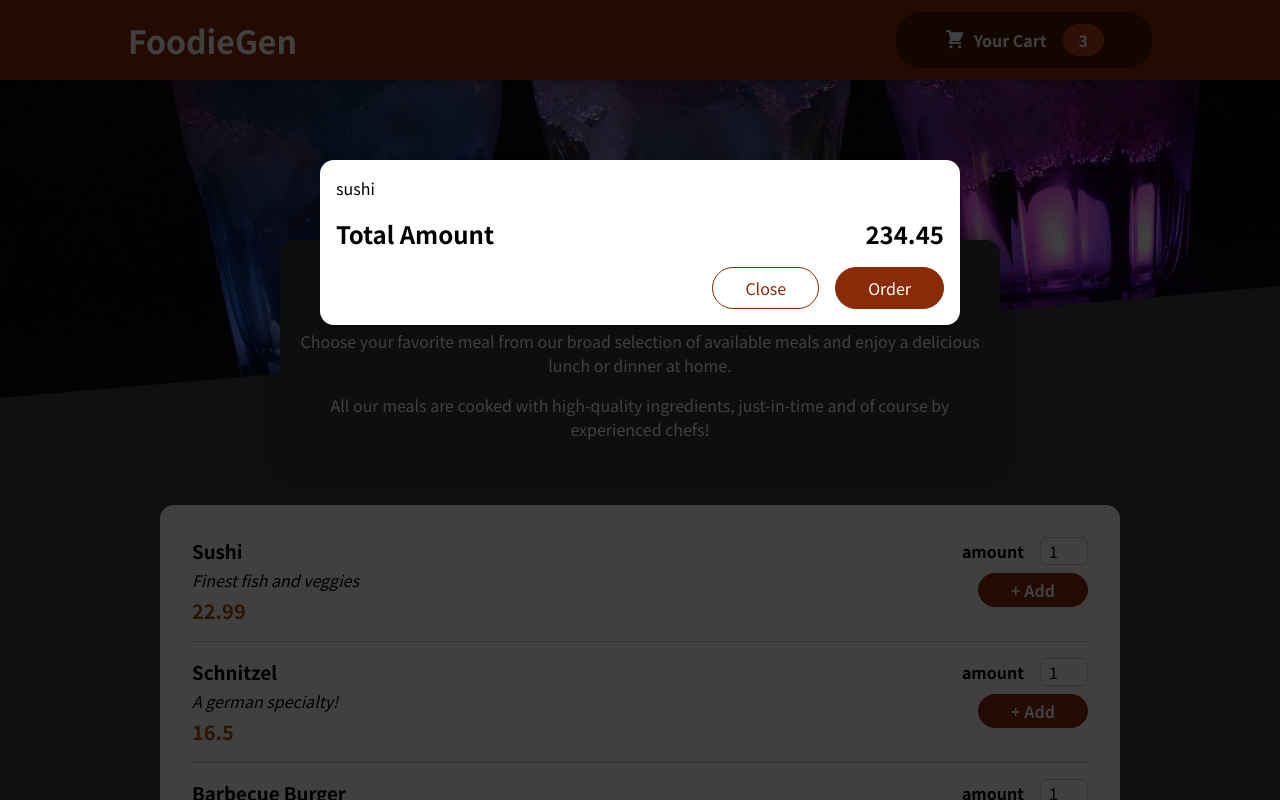
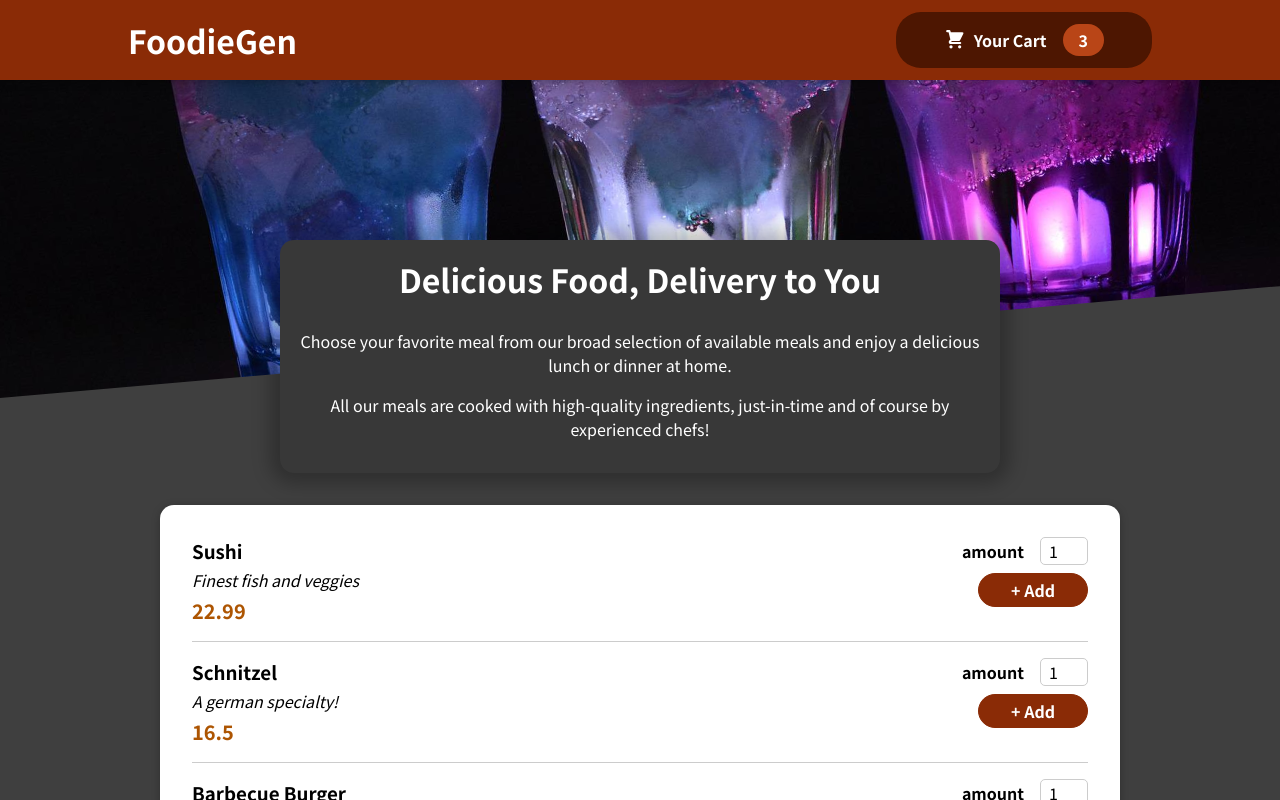
Before and after one commit to khan215701/React-FoodieGen, a React (Create React App) app: page / in a window 1280 px wide. Shown: the top 800 px of the page. Built offline with nearby package versions, Linux system fonts and the light colour scheme.

Commit message:
functionality on close and open cart modal

```diff
--- a/src/App.js
+++ b/src/App.js
@@ -1,12 +1,20 @@
 import Header from "./components/Layout/Header";
-import { Fragment } from 'react'
+import { Fragment, useState } from 'react'
 import Meals from "./components/Meals/Meals";
 import CartItem from "./components/Cart/CartItem";
 function App() {
+  const [cartIsShow, setCartIsShow] = useState(false);
+  const CartVisibleHandler = () => {
+    console.log('hello')
+    setCartIsShow(true);
+  };
+  const cartInVisibleHnadler = () => {
+    setCartIsShow(false)
+  };
   return (
     <Fragment>
-      <CartItem/>
-      <Header />
+      {cartIsShow && <CartItem onHideCart={cartInVisibleHnadler} />}
+      <Header onShowCart={CartVisibleHandler} />
       <main>
         <Meals/>
       </main>
--- a/src/components/Cart/CartItem.js
+++ b/src/components/Cart/CartItem.js
@@ -10,14 +10,14 @@ const CartItem = (props) => {
     </ul>
 
   return(
-  <Modal>
+  <Modal onClose={props.onHideCart}>
     {cartItem}
     <div className={styled.total}>
       <span>Total Amount</span>
       <span>234.45</span>
     </div>
     <div className={styled.actions}>
-      <button className={styled["button--alt"]}>Close</button>
+      <button className={styled["button--alt"]} onClick={props.onHideCart}>Close</button>
       <button className={styled.button}>Order</button>
     </div>
   </Modal>
--- a/src/components/Layout/Header.js
+++ b/src/components/Layout/Header.js
@@ -3,12 +3,12 @@ import headermeal from '../../assests/img/headermeal.jpg'
 import classes from './Header.module.css'
 import HeaderCart from "./HeaderCart";
 
-const Header = (props) => {
+const Header = props => {
     return (
         <Fragment>
             <header className={classes.header}>
                 <h1> FoodieGen</h1>
-                <HeaderCart/>
+                <HeaderCart onClick={props.onShowCart} />
             </header>
             <div className={classes['main-image']}>
                 <img src={headermeal} alt="The Table of full food"></img>
--- a/src/components/Layout/HeaderCart.js
+++ b/src/components/Layout/HeaderCart.js
@@ -1,8 +1,8 @@
 import CartIcon from "../Cart/CartIcon";
 import styled from './HeaderCart.module.css'
-const HeaderCart = () => {
+const HeaderCart = props => {
     return (
-        <button className={styled.button}>
+        <button className={styled.button} onClick={props.onClick}>
         <span className={styled.icon}>
             <CartIcon />
         </span>
--- a/src/components/UI/Modal.js
+++ b/src/components/UI/Modal.js
@@ -2,7 +2,7 @@ import styled from './Modal.module.css'
 import ReactDOM from 'react-dom'
 import { Fragment } from 'react'
 const Backdrop = (props) => {
-    return <div className={styled.backdrop}>
+    return <div className={styled.backdrop} onClick={props.onClose}>
     </div>
 }
 
@@ -17,7 +17,7 @@ const overlay_id = document.getElementById('overlay')
 const Modal = (props) => {
     return(
     <Fragment>
-    {ReactDOM.createPortal(<Backdrop/>, overlay_id)}
+    {ReactDOM.createPortal(<Backdrop onClose={props.onClose} />, overlay_id)}
     {ReactDOM.createPortal(<ModalOverLay>{props.children}</ModalOverLay>, overlay_id)}
     </Fragment>
     )}
```
Also changed, not shown: 1 other file (tests, documents, lock files or other folders).
